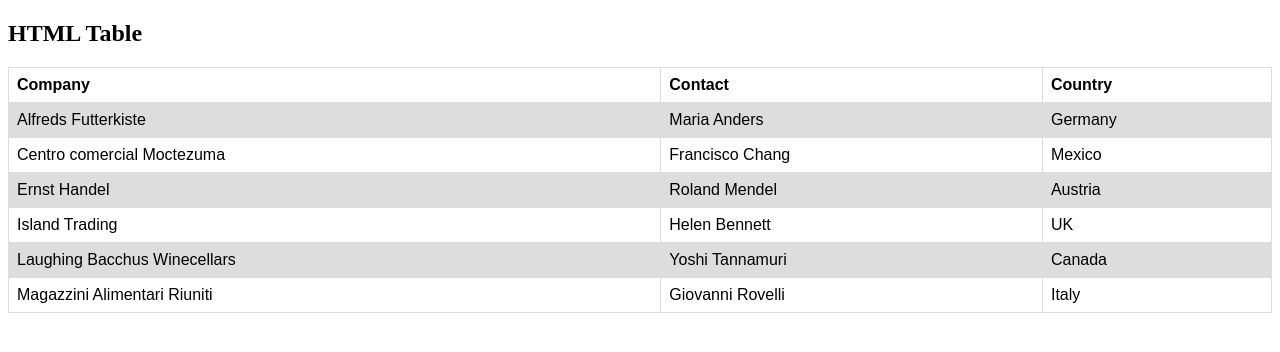
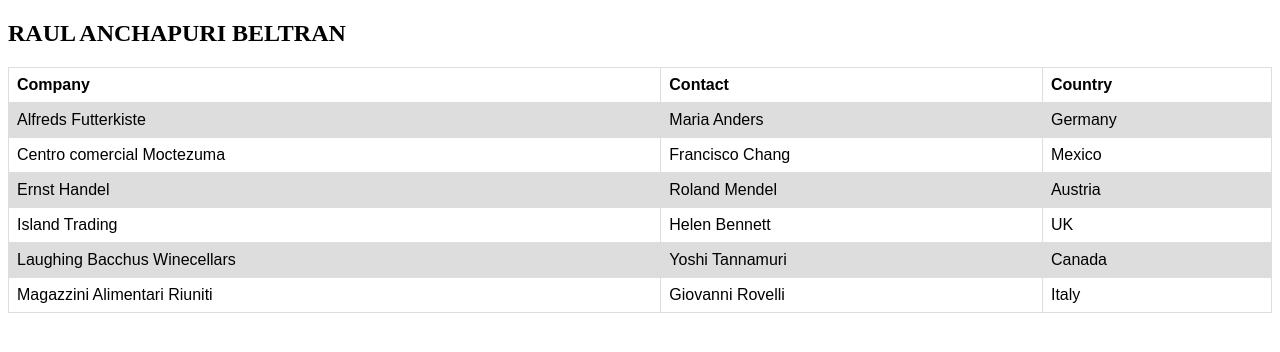
Before and after one commit to Raul77129987/Raul_Web, a plain HTML site: page index.html in a window 1280 px wide. Drawn offline with Linux system fonts and the light colour scheme.

Commit message:
Update index.html

```diff
--- a/index.html
+++ b/index.html
@@ -21,7 +21,7 @@ tr:nth-child(even) {
 </head>
 <body>
 
-<h2>HTML Table</h2>
+<h2>RAUL ANCHAPURI BELTRAN</h2>
 
 <table>
   <tr>
```
